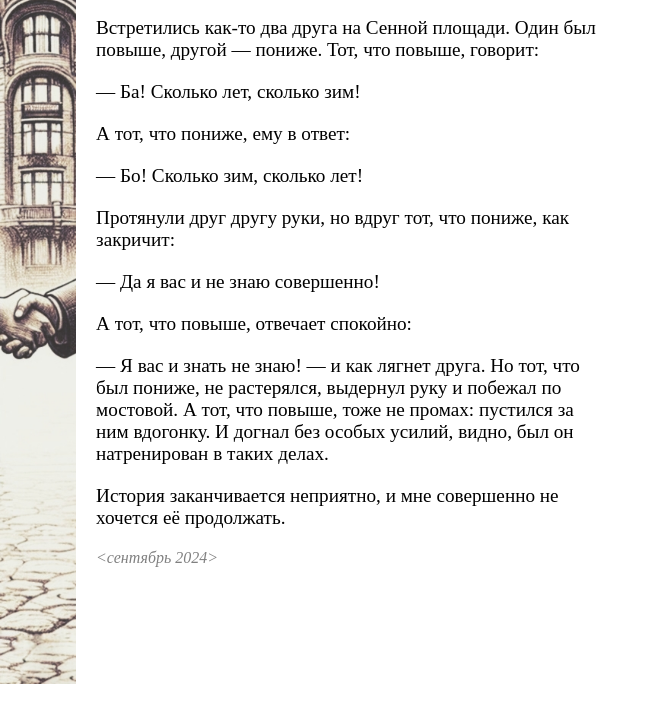
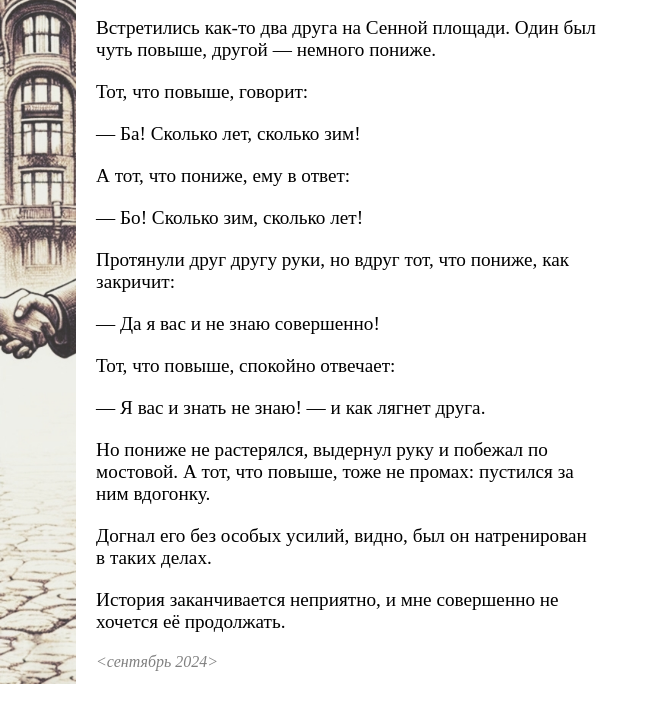
Before and after one commit to himmih/harms, a plain HTML site: page index2.html in a window 1280 px wide. Shown: the part 50-772 px from the top of the page, without its empty margins (0-659 px from the left). Drawn offline with Linux system fonts and the light colour scheme.

Commit message:
Update index2.html

```diff
--- a/index2.html
+++ b/index2.html
@@ -85,14 +85,17 @@
         </div>
         <div class="text">
             <h1>Два друга</h1>
-            <p>Встретились как-то два друга на Сенной площади. Один был повыше, другой — пониже. Тот, что повыше, говорит:</p>
+<p>Встретились как-то два друга на Сенной площади. Один был чуть повыше, другой — немного пониже.</p>
+<p>Тот, что повыше, говорит:</p>
 <p>— Ба! Сколько лет, сколько зим!</p>
 <p>А тот, что пониже, ему в ответ:</p>
 <p>— Бо! Сколько зим, сколько лет!</p>
 <p>Протянули друг другу руки, но вдруг тот, что пониже, как закричит:</p>
 <p>— Да я вас и не знаю совершенно!</p>
-            <p>А тот, что повыше, отвечает спокойно:</p>
-            <p>— Я вас и знать не знаю! — и как лягнет друга. Но тот, что был пониже, не растерялся, выдернул руку и побежал по мостовой. А тот, что повыше, тоже не промах: пустился за ним вдогонку. И догнал без особых усилий, видно, был он натренирован в таких делах.</p>
+<p>Тот, что повыше, спокойно отвечает:</p>
+<p>— Я вас и знать не знаю! — и как лягнет друга.</p>
+<p>Но пониже не растерялся, выдернул руку и побежал по мостовой. А тот, что повыше, тоже не промах: пустился за ним вдогонку.</p>
+<p>Догнал его без особых усилий, видно, был он натренирован в таких делах.</p>
 <p>История заканчивается неприятно, и мне совершенно не хочется её продолжать.</p>
             <p class="signature">&lt;сентябрь 2024&gt;</p>
         </div>
```
Lines whose indentation alone changed are shown as unchanged.
